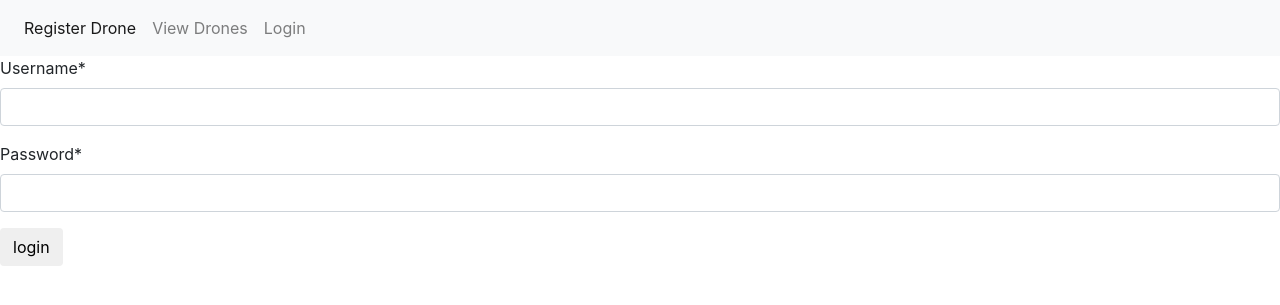
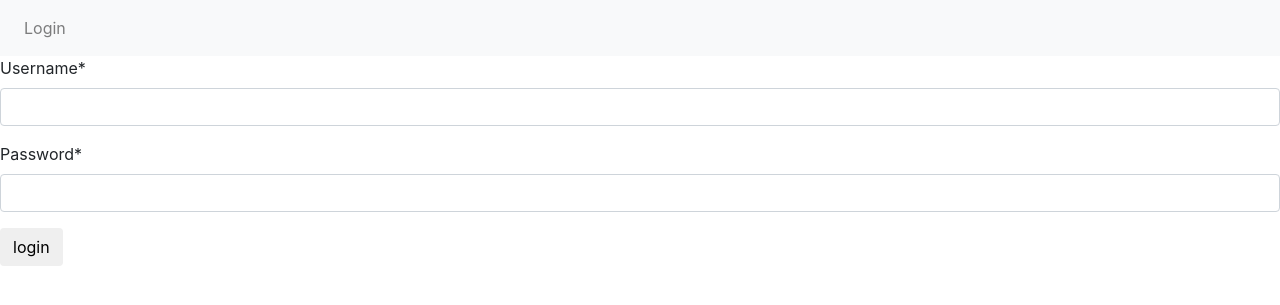
Before and after one commit to anythingmapping/drone_reg, a Django app: page /login/ in a window 1280 px wide. Shown: the top 305 px of the page. Run offline with Django 3.2, Linux system fonts and the light colour scheme; parts of the project's set-up code (start-up, migrations or seed data) failed here and were passed over; some libraries are stand-ins or nearby versions.

Commit message:
camera registration added

```diff
--- /dev/null
+++ b/accountUser/urls.py
@@ -0,0 +1,13 @@
+
+from django.contrib.auth import views as auth_views
+from django.contrib import admin
+from django.urls import include, path
+from django.conf.urls import url
+
+from accountUser.views import loginView, logoutView
+
+
+urlpatterns = [
+    url(r'^login/', loginView, name='login'),
+    url(r'^logout/', logoutView, name='logout')
+]
--- a/accountUser/views.py
+++ b/accountUser/views.py
@@ -23,4 +23,5 @@ def loginView(request):
     return render(request, "login.html", {"form":form, "title": title})
 
 def logoutView(request):
-    return render(request, "form.html", {})
+    logout(request)
+    return redirect("/")
--- a/collection/forms.py
+++ b/collection/forms.py
@@ -7,7 +7,7 @@ class DroneForm(forms.ModelForm):
         model = Drone
         fields = ['name', 'brand','serial_number','associated_camera']
 
-class CamForm(forms.ModelForm):
+class CameraForm(forms.ModelForm):
 
     class Meta:
         model = Camera
--- a/collection/templates/base.html
+++ b/collection/templates/base.html
@@ -20,15 +20,24 @@
         </button>
         <div class="collapse navbar-collapse" id="navbarNav">
           <ul class="navbar-nav">
+            {% if request.user.is_authenticated %}
             <li class="nav-item active">
-              <a class="nav-link" href="register">Register Drone <span class="sr-only">(current)</span></a>
+              <a class="nav-link" href='{% url "register_drone" %}'>Register Drone <span class="sr-only">(current)</span></a>
+            </li>
+            <li class="nav-item active">
+              <a class="nav-link" href='{% url "register_camera" %}'>Register Camera <span class="sr-only">(current)</span></a>
             </li>
             <li class="nav-item">
-              <a class="nav-link" href="/">View Drones</a>
+              <a class="nav-link" href='{% url "index" %}'>View Drones</a>
             </li>
             <li class="nav-item">
-              <a id="login" class="nav-link" href="login">Login</a>
+              <a id="logout" class="nav-link" href='{% url "logout" %}'>Logout</a>
             </li>
+            {% else %}
+            <li class="nav-item">
+              <a id="login" class="nav-link" href='{% url "login" %}'>Login</a>
+            </li>
+            {% endif %}
           </ul>
         </div>
       </nav>
--- a/collection/urls.py
+++ b/collection/urls.py
@@ -1,16 +1,16 @@
 from django.urls import path, re_path
 from django.conf.urls import url
-from collection.views import DroneView, thanks, loginView, login
+from collection.views import DroneReg, thanks, CameraReg
 from . import views
 from django.contrib.auth import views as auth_views
 
 
 urlpatterns = [
     path('', views.index, name='index'),
-    path('register/', DroneView.as_view()),
-    # path('registerCam/', CameraView().as_view()),
+    path('register_drone/', DroneReg.as_view(), name='register_drone'),
+    path('registerCam/', CameraReg.as_view(), name='register_camera'),
     path('thanks/',views.thanks, name='thanks'),
 
-    #login page
+    #login page moved to its own app
     # path('login/',views.loginView, name='loginView'),
 ]
--- a/drone_reg/urls.py
+++ b/drone_reg/urls.py
@@ -22,6 +22,8 @@ from accountUser.views import loginView, logoutView
 
 urlpatterns = [
     path('', include('collection.urls')),
+    path('', include('accountUser.urls')),
     path('admin/', admin.site.urls),
-    url(r'^login/', loginView, name='login')
+
+
 ]
```
Also changed, not shown: collection/views.py (+48 -16 lines), accountUser/forms.py (line endings or trailing spaces), collection/templates/logout.html (added), db.sqlite3.
